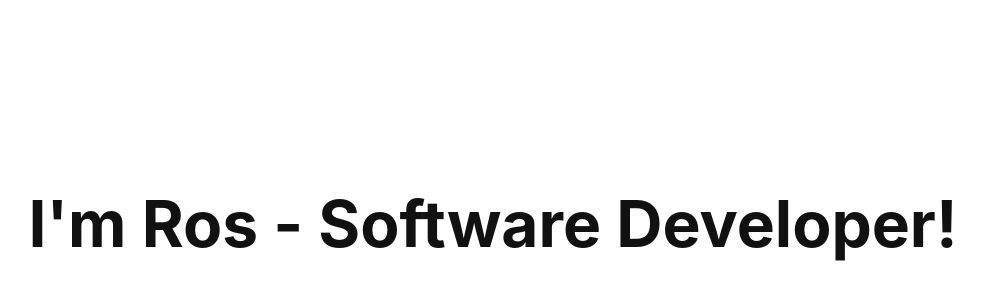
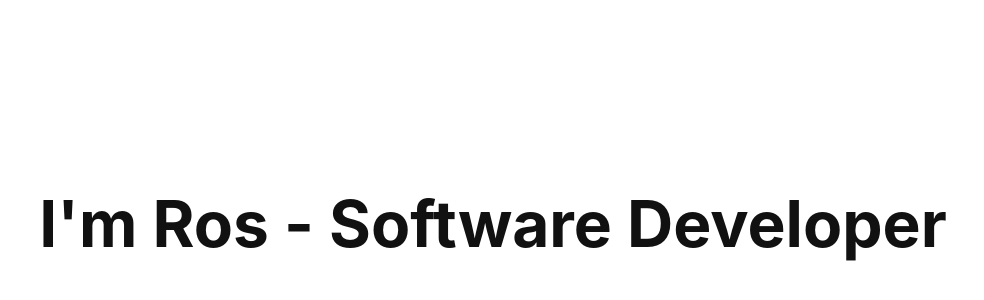
Before and after one commit to avgust13/pavloff-dev, a Next.js app: page / in a window 1280 px wide. Shown: the part 176-476 px from the top of the page, without its empty margins (147-1131 px from the left). Built offline with nearby package versions, Linux system fonts and the light colour scheme.

Commit message:
testsing build

```diff
--- a/pages/index.tsx
+++ b/pages/index.tsx
@@ -18,7 +18,7 @@ export default function Home() {
       </Head>
       <Main>
         <Title>
-          I'm Ros - Software Developer!
+          I'm Ros - Software Developer
         </Title>
 
         {/* <Description>
```
